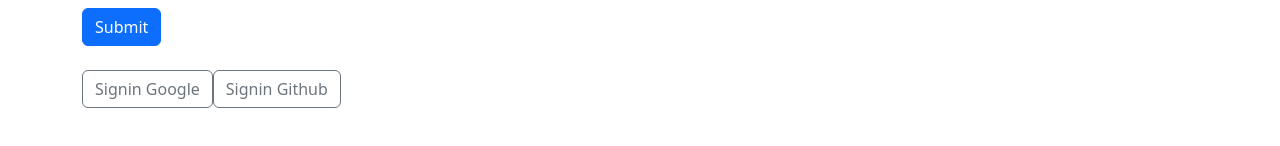
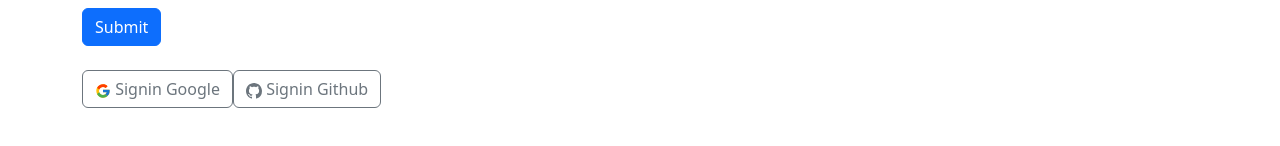
Before and after one commit to Diptisaha94/tutorial-client, a React (Create React App) app: page /login in a window 1280 px wide. Shown: the part 406-552 px from the top of the page. Built offline with nearby package versions, Linux system fonts and the light colour scheme; no server answers.

Commit message:
readme file update

```diff
--- a/src/Login.js
+++ b/src/Login.js
@@ -4,7 +4,9 @@ import { useContext } from 'react';
 import Button from 'react-bootstrap/Button';
 import Form from 'react-bootstrap/Form';
 import { Link, useLocation, useNavigate} from 'react-router-dom';
+import { BsGithub } from "react-icons/bs";
 import { AuthContext } from './AuthProvider';
+import { FcGoogle } from "react-icons/fc";
 import { ToastContainer, toast } from 'react-toastify';
   import 'react-toastify/dist/ReactToastify.css';
 
@@ -85,8 +87,8 @@ providerLogin(githubProvider)
         Submit
       </Button>
     </Form>
-    <Button onClick={handlegoogleProvider} className='mt-4' variant="outline-secondary">Signin Google</Button>
-    <Button onClick={handleGithub} className='mt-4' variant="outline-secondary">Signin Github</Button>
+    <Button onClick={handlegoogleProvider} className='mt-4' variant="outline-secondary"><FcGoogle/> Signin Google</Button>
+    <Button onClick={handleGithub} className='mt-4' variant="outline-secondary"><BsGithub/> Signin Github</Button>
     <ToastContainer/>
         </div>
     );
```
Also changed, not shown: 1 other file (tests, documents, lock files or other folders).
